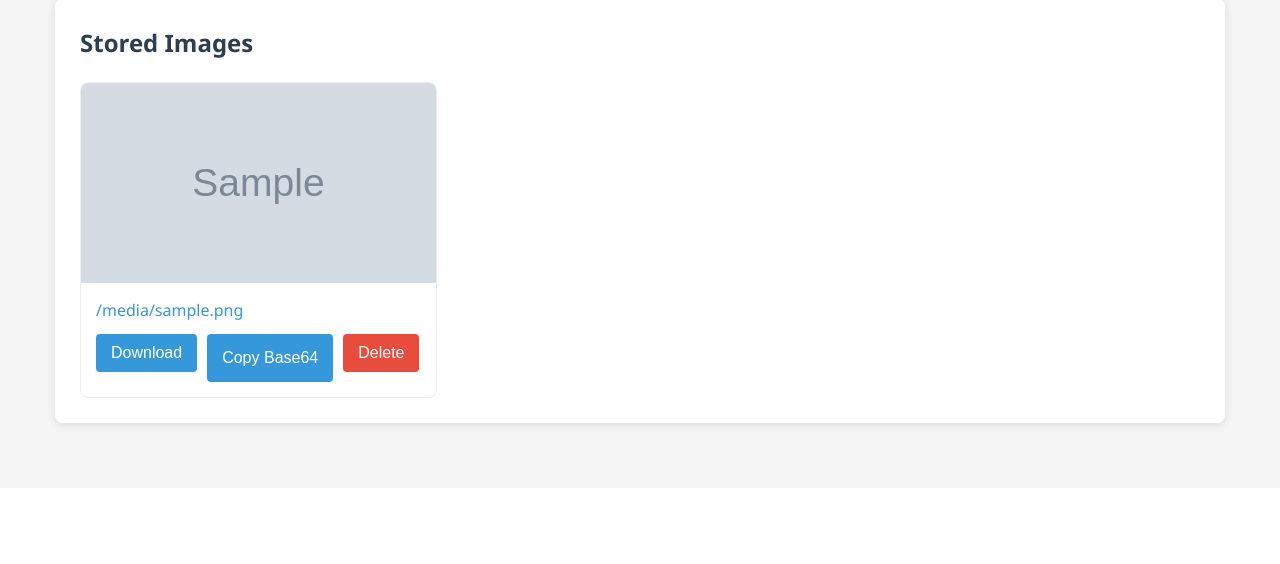
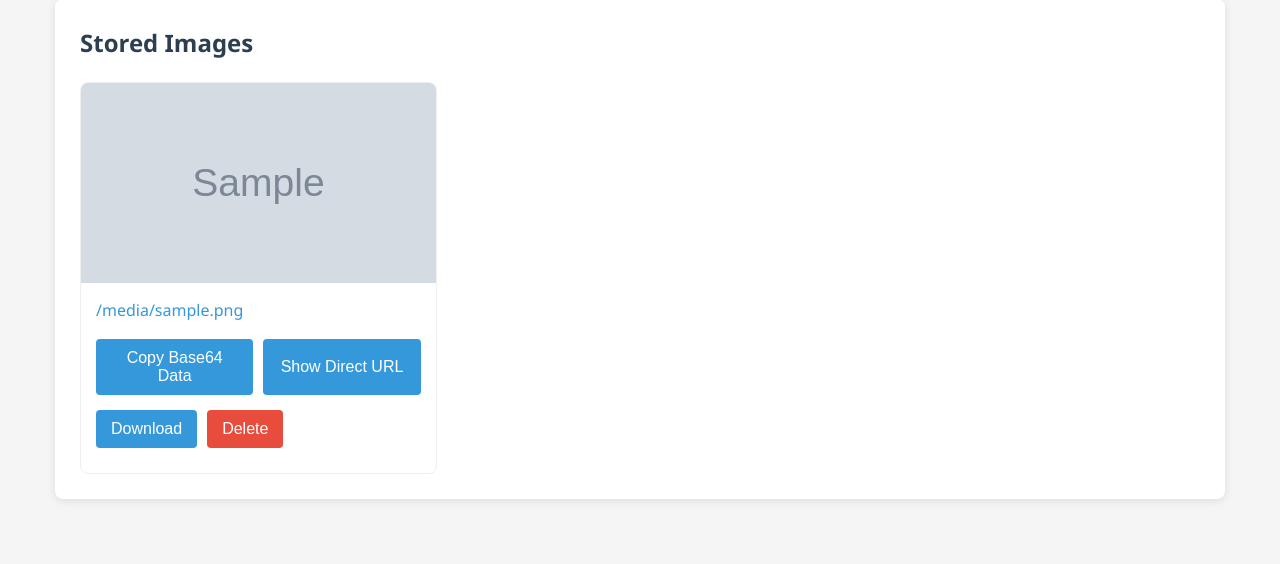
Before and after one commit to lopeben/image_manager, a Flask app: template templates/index.html in a window 1280 px wide. Shown: the part 391-955 px from the top of the page. Before the commit the page ends 822 px from the top, so only its background shows below. Run offline with Flask 3, Linux system fonts and the light colour scheme; the template is opened without the code that fills it: most values are stand-ins (such as "Sample title", 1, 10 or a date in 2020); grey boxes marked "Sample" are stand-in pictures.

Commit message:
Update improvement to UI

```diff
--- a/app.py
+++ b/app.py
@@ -135,10 +135,13 @@ def serve_image_b64(filename):
         return jsonify({
             "filename": filename,
             "mime_type": mime_type,
-            "data": f"data:{mime_type};base64,{encoded_string}"
+            "data": f"data:{mime_type};base64,{encoded_string}",
+            # Add direct URL to base64 data
+            "direct_url": url_for('serve_image_b64', filename=filename, _external=True)
         })
     except Exception as e:
         return jsonify({"error": str(e)}), 500
+
 
 @app.route('/uploads/<filename>')
 @login_required
--- a/static/style.css
+++ b/static/style.css
@@ -229,3 +229,56 @@ button.logout {
         height: 150px;
     }
 }
+
+/* Base64 Actions */
+.base64-actions {
+    margin: 15px 0;
+    display: flex;
+    flex-wrap: wrap;
+    gap: 10px;
+}
+
+.base64-actions button {
+    flex: 1;
+    min-width: 120px;
+}
+
+.direct-url-container {
+    margin-top: 10px;
+    width: 100%;
+    display: flex;
+    gap: 5px;
+}
+
+.direct-url-container input {
+    flex: 1;
+    padding: 8px;
+    border: 1px solid #ddd;
+    border-radius: 4px;
+    font-size: 14px;
+}
+
+.direct-url-container button {
+    padding: 8px 12px;
+    font-size: 14px;
+    background: #2ecc71;
+}
+
+.direct-url-container button:hover {
+    background: #27ae60;
+}
+
+/* Mobile adjustments */
+@media (max-width: 768px) {
+    .base64-actions {
+        flex-direction: column;
+    }
+
+    .base64-actions button {
+        width: 100%;
+    }
+
+    .direct-url-container {
+        flex-direction: column;
+    }
+}
--- a/templates/index.html
+++ b/templates/index.html
@@ -28,6 +28,34 @@
                     console.error('Error:', error);
                     alert('Failed to get base64 data');
                 });
+        }
+
+        // Function to show/hide direct URL
+        function toggleDirectUrl(element, filename) {
+            const container = element.nextElementSibling;
+            if (container.style.display === 'none') {
+                fetch(`/b64image/${filename}`)
+                    .then(response => response.json())
+                    .then(data => {
+                        if (data.direct_url) {
+                            container.innerHTML = `
+                                <input type="text" value="${data.direct_url}" readonly>
+                                <button onclick="copyDirectUrl(this)">Copy URL</button>
+                            `;
+                            container.style.display = 'block';
+                        }
+                    });
+            } else {
+                container.style.display = 'none';
+            }
+        }
+
+        // Function to copy direct URL
+        function copyDirectUrl(button) {
+            const input = button.previousElementSibling;
+            input.select();
+            document.execCommand('copy');
+            alert('URL copied to clipboard!');
         }
     </script>
 </head>
@@ -74,11 +102,18 @@
                             <a href="{{ url_for('serve_image', filename=image) }}" target="_blank">
                                 {{ image }}
                             </a>
+
+                            <!-- Base64 Actions -->
+                            <div class="base64-actions">
+                                <button onclick="copyBase64('{{ image }}')">Copy Base64 Data</button>
+                                <button onclick="toggleDirectUrl(this, '{{ image }}')">Show Direct URL</button>
+                                <div class="direct-url-container" style="display: none;"></div>
+                            </div>
+
                             <div class="actions">
                                 <a href="{{ url_for('serve_image', filename=image) }}" download>
                                     <button>Download</button>
                                 </a>
-                                <button onclick="copyBase64('{{ image }}')">Copy Base64</button>
                                 <a href="{{ url_for('delete_file', filename=image) }}">
                                     <button class="delete">Delete</button>
                                 </a>
```
